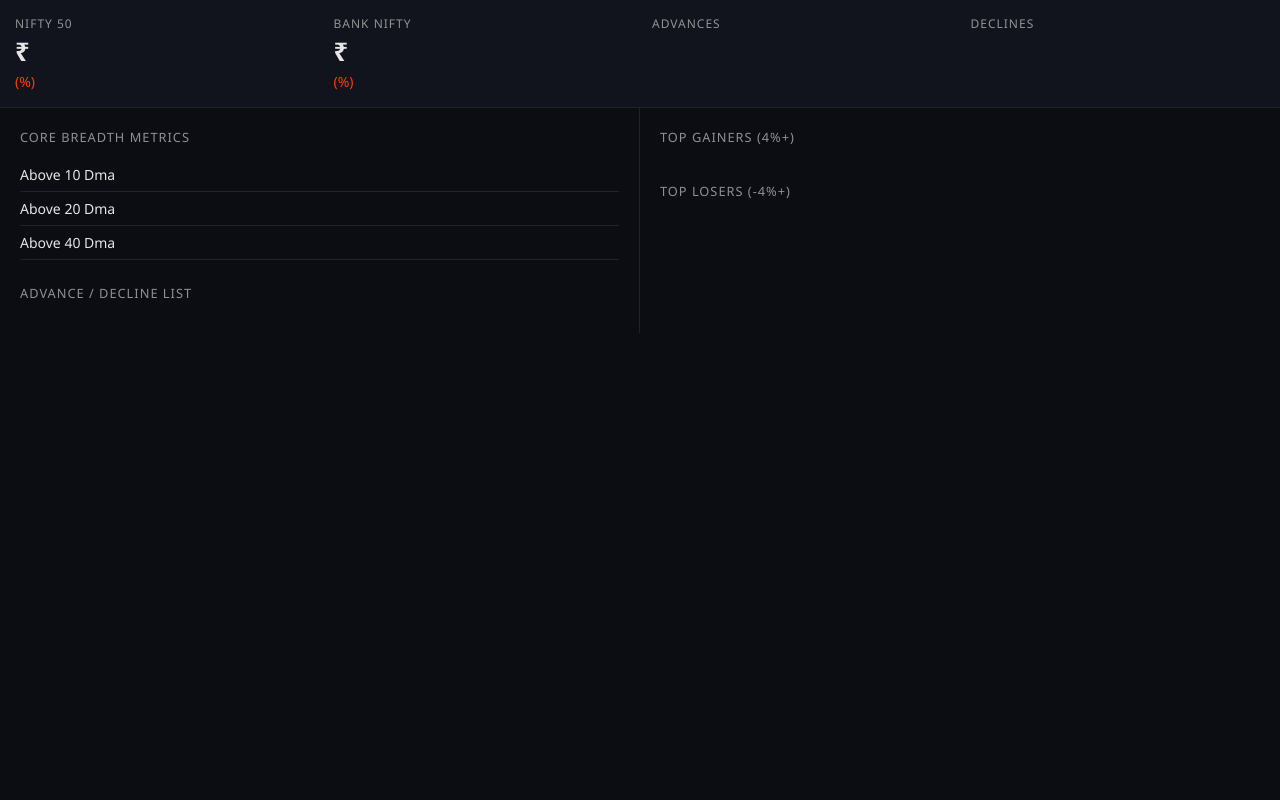
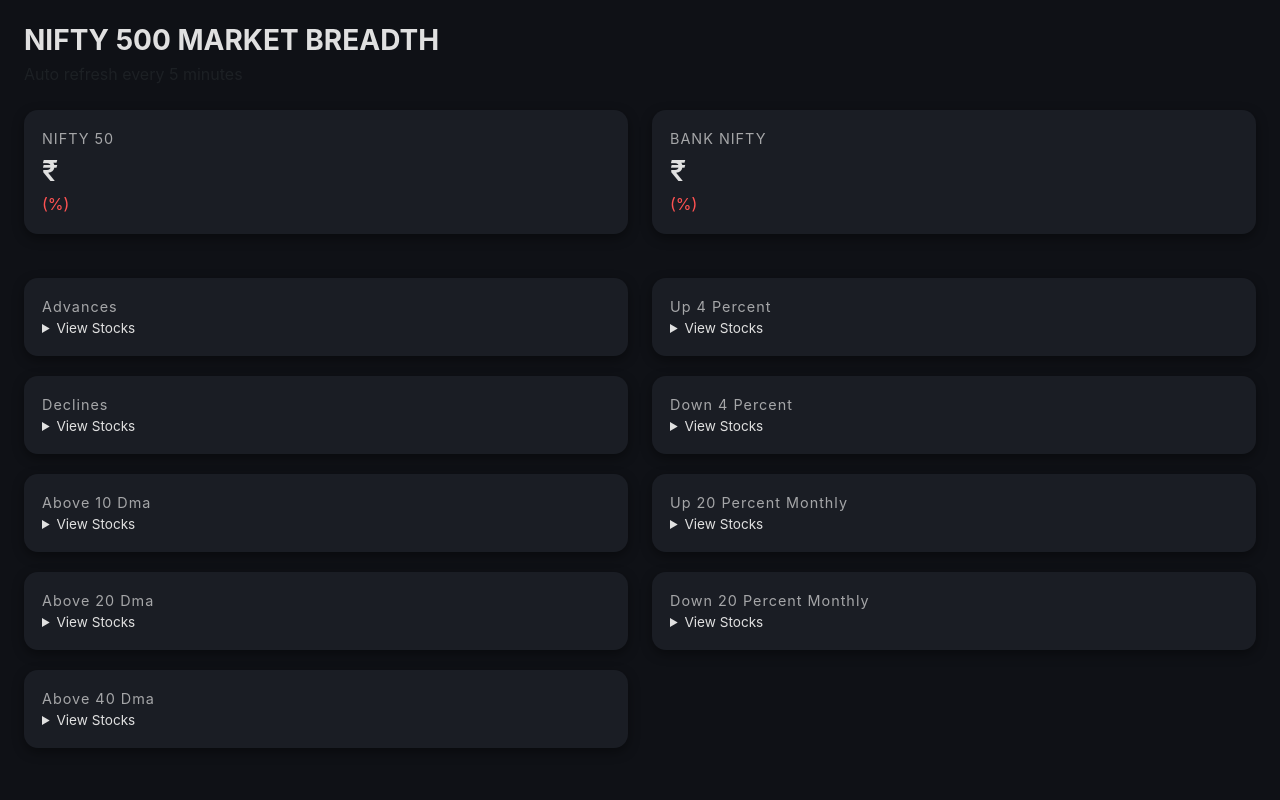
Before and after one commit to jrnbackup00/nifty-dashboard, a FastAPI app: template templates/dashboard.html in a window 1280 px wide. Run offline with FastAPI, Linux system fonts and the light colour scheme; the template is opened without the code that fills it, so the values that code supplies are empty.

Commit message:
Restored previous version

```diff
--- a/templates/dashboard.html
+++ b/templates/dashboard.html
@@ -7,162 +7,145 @@
 
     <style>
         body {
-            background-color: #0b0d12;
-            color: #e6e6e6;
-            font-family: "Segoe UI", sans-serif;
-            font-size: 14px;
+            background-color: #0f1116;
+            color: #e0e0e0;
+            font-family: Inter, sans-serif;
         }
 
-        .top-bar {
-            background: #11141c;
-            padding: 15px;
-            border-bottom: 1px solid #222;
+        .card-pro {
+            background: #1a1d24;
+            border-radius: 14px;
+            padding: 18px;
+            margin-bottom: 20px;
+            box-shadow: 0 4px 12px rgba(0,0,0,0.4);
         }
 
-        .metric {
-            font-size: 1.6rem;
+        .card-title {
+            font-size: 0.9rem;
+            letter-spacing: 1px;
+            opacity: 0.7;
+        }
+
+        .big-number {
+            font-size: 1.8rem;
             font-weight: 600;
         }
 
-        .label {
-            font-size: 0.75rem;
-            letter-spacing: 1px;
-            opacity: 0.6;
+        .positive { color: #00e676; }
+        .negative { color: #ff5252; }
+
+        .stock-list {
+            max-height: 260px;
+            overflow-y: auto;
+            font-size: 0.85rem;
+            margin-top: 10px;
         }
 
-        .positive { color: #00c853; }
-        .negative { color: #ff3d00; }
-
-        .panel {
-            padding: 20px;
+        .stock-row {
+            padding: 4px 0;
         }
 
-        .panel-title {
-            font-size: 0.8rem;
-            letter-spacing: 1px;
-            margin-bottom: 10px;
-            opacity: 0.6;
+        .stock-row:hover {
+            background: rgba(255,255,255,0.05);
         }
 
-        .row-line {
-            padding: 6px 0;
-            border-bottom: 1px solid #1e222d;
-        }
-
-        .row-line:hover {
-            background: rgba(255,255,255,0.03);
-        }
-
-        .compact-number {
-            font-weight: 600;
-            font-size: 1.1rem;
-        }
-
-        .split {
-            border-right: 1px solid #1e222d;
-        }
-
-        .scrollable {
-            max-height: 420px;
-            overflow-y: auto;
+        summary {
+            cursor: pointer;
+            font-size: 0.85rem;
         }
     </style>
 </head>
 
 <body>
 
-<!-- TOP STRIP -->
-<div class="top-bar">
-    <div class="row">
+<div class="container-fluid p-4">
 
-        <div class="col-md-3">
-            <div class="label">NIFTY 50</div>
-            <div class="metric">₹{{ data.indices.nifty.price }}</div>
+    <h3 class="fw-bold mb-1">NIFTY 500 MARKET BREADTH</h3>
+    <p class="text-muted mb-4">Auto refresh every 5 minutes</p>
+
+    <!-- INDEX BANNER -->
+    <div class="row mb-4">
+
+        <div class="col-md-6">
+            <div class="card-pro">
+                <div class="card-title">NIFTY 50</div>
+                <div class="big-number">₹{{ data.indices.nifty.price }}</div>
                 <div class="{% if data.indices.nifty.change >= 0 %}positive{% else %}negative{% endif %}">
                     {{ data.indices.nifty.change }} ({{ data.indices.nifty.pct }}%)
                 </div>
             </div>
+        </div>
 
-        <div class="col-md-3">
-            <div class="label">BANK NIFTY</div>
-            <div class="metric">₹{{ data.indices.banknifty.price }}</div>
+        <div class="col-md-6">
+            <div class="card-pro">
+                <div class="card-title">BANK NIFTY</div>
+                <div class="big-number">₹{{ data.indices.banknifty.price }}</div>
                 <div class="{% if data.indices.banknifty.change >= 0 %}positive{% else %}negative{% endif %}">
                     {{ data.indices.banknifty.change }} ({{ data.indices.banknifty.pct }}%)
                 </div>
             </div>
-
-        <div class="col-md-3">
-            <div class="label">ADVANCES</div>
-            <div class="metric positive">{{ data.advances.count }}</div>
-        </div>
-
-        <div class="col-md-3">
-            <div class="label">DECLINES</div>
-            <div class="metric negative">{{ data.declines.count }}</div>
         </div>
 
     </div>
-</div>
-
-<div class="container-fluid">
 
     <div class="row">
 
-        <!-- LEFT PANEL: CORE BREADTH -->
-        <div class="col-lg-6 panel split">
+        <!-- LEFT COLUMN – CORE BREADTH -->
+        <div class="col-lg-6">
 
-            <div class="panel-title">CORE BREADTH METRICS</div>
+            {% for key in ["advances","declines","above_10_dma","above_20_dma","above_40_dma"] %}
+            <div class="card-pro">
+                <div class="card-title">{{ key.replace('_',' ').title() }}</div>
+                <div class="big-number">
+                    {{ data[key].count }}
+                </div>
 
-            {% for key in ["above_10_dma","above_20_dma","above_40_dma"] %}
-            <div class="row-line d-flex justify-content-between">
-                <span>{{ key.replace('_',' ').title() }}</span>
-                <span class="compact-number">
-                    {{ data[key].count }}
+                <details>
+                    <summary>View Stocks</summary>
+                    <div class="stock-list">
+                        {% for stock in data[key].stocks %}
+                        <div class="d-flex justify-content-between stock-row border-bottom">
+                            <span>{{ stock.symbol }}</span>
+                            <span>
+                                ₹{{ stock.price }}
+                                <span class="{% if stock.change >= 0 %}positive{% else %}negative{% endif %}">
+                                    {{ stock.pct }}%
+                                </span>
                             </span>
                         </div>
                         {% endfor %}
+                    </div>
+                </details>
+            </div>
+            {% endfor %}
 
-            <div class="panel-title mt-4">ADVANCE / DECLINE LIST</div>
+        </div>
 
-            <div class="scrollable">
-                {% for stock in data.advances.stocks[:30] %}
-                <div class="row-line d-flex justify-content-between">
+        <!-- RIGHT COLUMN – MOVERS -->
+        <div class="col-lg-6">
+
+            {% for key in ["up_4_percent","down_4_percent","up_20_percent_monthly","down_20_percent_monthly"] %}
+            <div class="card-pro">
+                <div class="card-title">{{ key.replace('_',' ').title() }}</div>
+                <div class="big-number">
+                    {{ data[key].count }}
+                </div>
+
+                <details>
+                    <summary>View Stocks</summary>
+                    <div class="stock-list">
+                        {% for stock in data[key].stocks %}
+                        <div class="d-flex justify-content-between stock-row border-bottom">
                             <span>{{ stock.symbol }}</span>
-                    <span class="positive">
+                            <span class="{% if stock.change >= 0 %}positive{% else %}negative{% endif %}">
                                 {{ stock.pct }}%
                             </span>
                         </div>
                         {% endfor %}
                     </div>
-
-        </div>
-
-        <!-- RIGHT PANEL: MOVERS -->
-        <div class="col-lg-6 panel">
-
-            <div class="panel-title">TOP GAINERS (4%+)</div>
-            <div class="scrollable mb-4">
-                {% for stock in data.up_4_percent.stocks %}
-                <div class="row-line d-flex justify-content-between">
-                    <span>{{ stock.symbol }}</span>
-                    <span class="positive">
-                        {{ stock.pct }}%
-                    </span>
+                </details>
             </div>
             {% endfor %}
-            </div>
-
-            <div class="panel-title">TOP LOSERS (-4%+)</div>
-            <div class="scrollable">
-                {% for stock in data.down_4_percent.stocks %}
-                <div class="row-line d-flex justify-content-between">
-                    <span>{{ stock.symbol }}</span>
-                    <span class="negative">
-                        {{ stock.pct }}%
-                    </span>
-                </div>
-                {% endfor %}
-            </div>
 
         </div>
 
```
Lines whose indentation alone changed are shown as unchanged.
